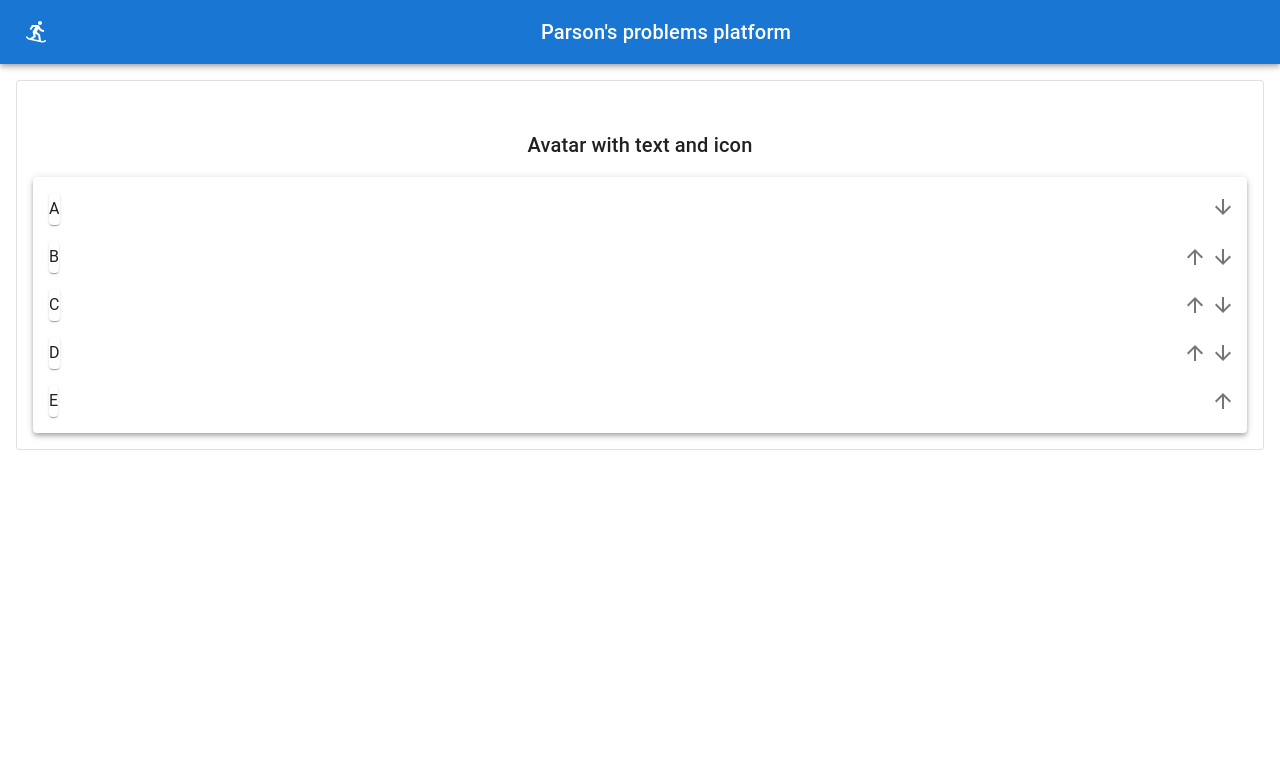
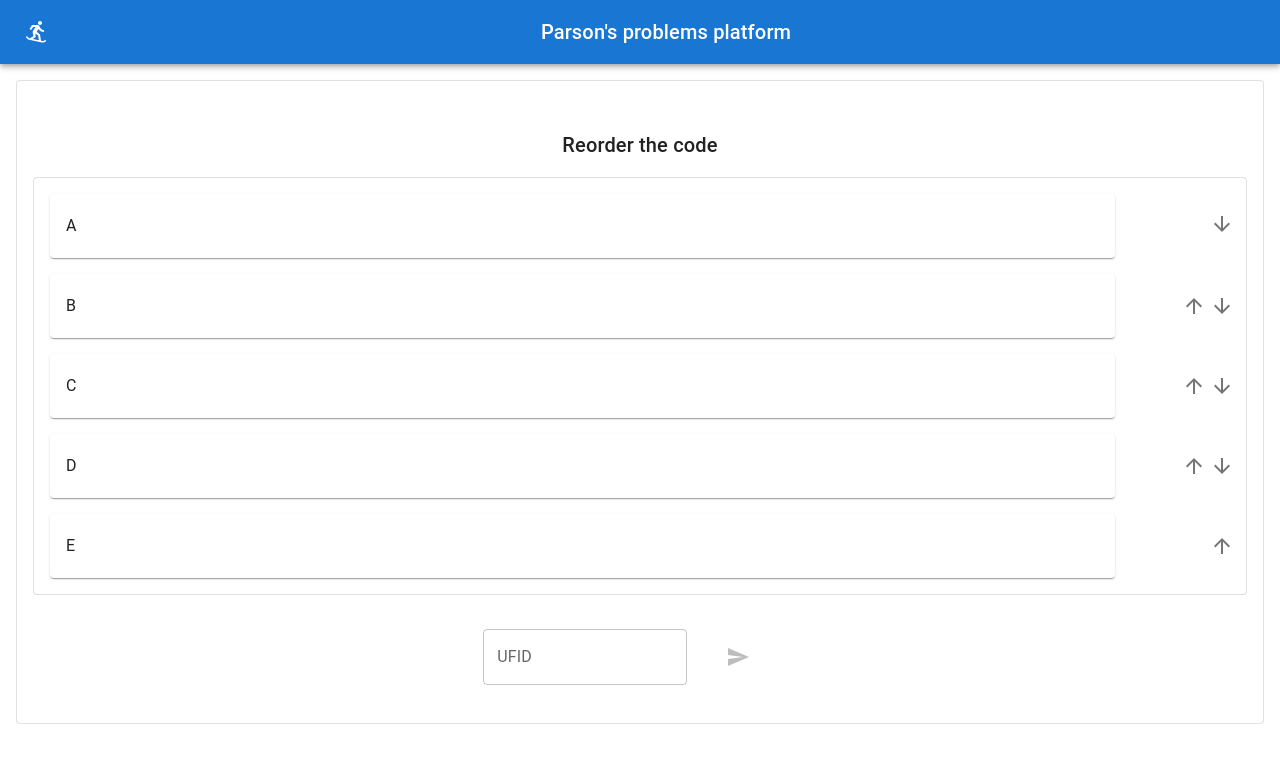
Before and after one commit to kristoferbuno/parsons-problem-system, a React (Create React App) app: page /solve in a window 1280 px wide. Shown: the top 760 px of the page. Built offline with nearby package versions, Linux system fonts and the light colour scheme.

Commit message:
Add dummy submission fields

```diff
--- a/src/SolveProblemView.tsx
+++ b/src/SolveProblemView.tsx
@@ -1,7 +1,7 @@
-import { Avatar, ButtonGroup, Card, Grid, IconButton, List, ListItem, ListItemAvatar, ListItemText, Paper, Typography } from '@mui/material';
+import { Avatar, ButtonGroup, Card, Grid, IconButton, List, ListItem, ListItemAvatar, ListItemText, Paper, TextField, Typography } from '@mui/material';
 import React, { useState } from 'react';
 import logo from './logo.svg';
-import { ArrowDownward, ArrowUpward } from '@mui/icons-material';
+import { ArrowDownward, ArrowUpward, Fingerprint, Send } from '@mui/icons-material';
 
 
 /*
@@ -30,16 +30,28 @@ function getMorphedList(order: number[], list: string[]) {
     return morphed_list
 }
 
+function SubmitSolution(id: string, data: string[]) {
+    let payload = {
+        "id": id,
+        "solution": data
+    }
+    const requestOptions = {
+        method: 'POST',
+        headers: { 'Content-Type': 'application/json' },
+        body: JSON.stringify({body: payload})
+    };
+    fetch('https://reqres.in/api/articles', requestOptions)
+        .then(response => response.json())
+        .then(data => console.log(data))
+}
+
 
 function SolveProblemView(props: DraggableListProps) {
 
-    let keys: number[] = []
-    for (let i = 0; i < props.entries.length; i++) {
-        keys.push(i)
-    }
-    console.log(keys)
+    let keys: number[] = Array.from(props.entries.keys())
 
     const [order, setOrder] = useState(keys);
+    const [UFID, setUFID] = useState("");
 
     function moveItemUp(key: number) {
         let order_copy = order.slice()
@@ -78,8 +90,10 @@ function SolveProblemView(props: DraggableListProps) {
                         </ButtonGroup>
                     }
                     >
-                        <Card>
-                                                <ListItemText
+                        <Card
+                        style={{fontFamily: "monospace", width: "90%", padding: "1rem"}}
+                        >
+                        <ListItemText
                         primary={list[i]}
                     />
                         </Card>
@@ -94,15 +108,29 @@ function SolveProblemView(props: DraggableListProps) {
 
     return <Grid item xs={12} md={6}>
     <Typography sx={{ mt: 4, mb: 2 }} variant="h6" component="div">
-      Avatar with text and icon
+      Reorder the code
     </Typography>
-    <Paper elevation={4}>
+    <Paper variant="outlined">
         <List>
             {makeItemsFromStrings(getMorphedList(order, props.entries))}
         </List>
     </Paper>
+    <br></br>
 
+    <Grid container spacing={1} minHeight={100}>
+    <Grid item xs={4.5}/>
+        <Grid xs={2} display="flex" justifyContent="center" alignItems="center">
+            <TextField id="outlined-basic" label="UFID" variant="outlined" onChange={e => setUFID(e.target.value)}/>
+        </Grid>
+        <Grid xs={1} display="flex" justifyContent="center" alignItems="center">
+            <IconButton color="success" onClick={() => SubmitSolution(UFID, props.entries)} disabled={UFID.length != 8}>
+                <Send />
+            </IconButton>
+        </Grid>
+        <Grid item xs={4.5}/>
+    </Grid>
   </Grid>
+
 }
 
 export default SolveProblemView;
```
